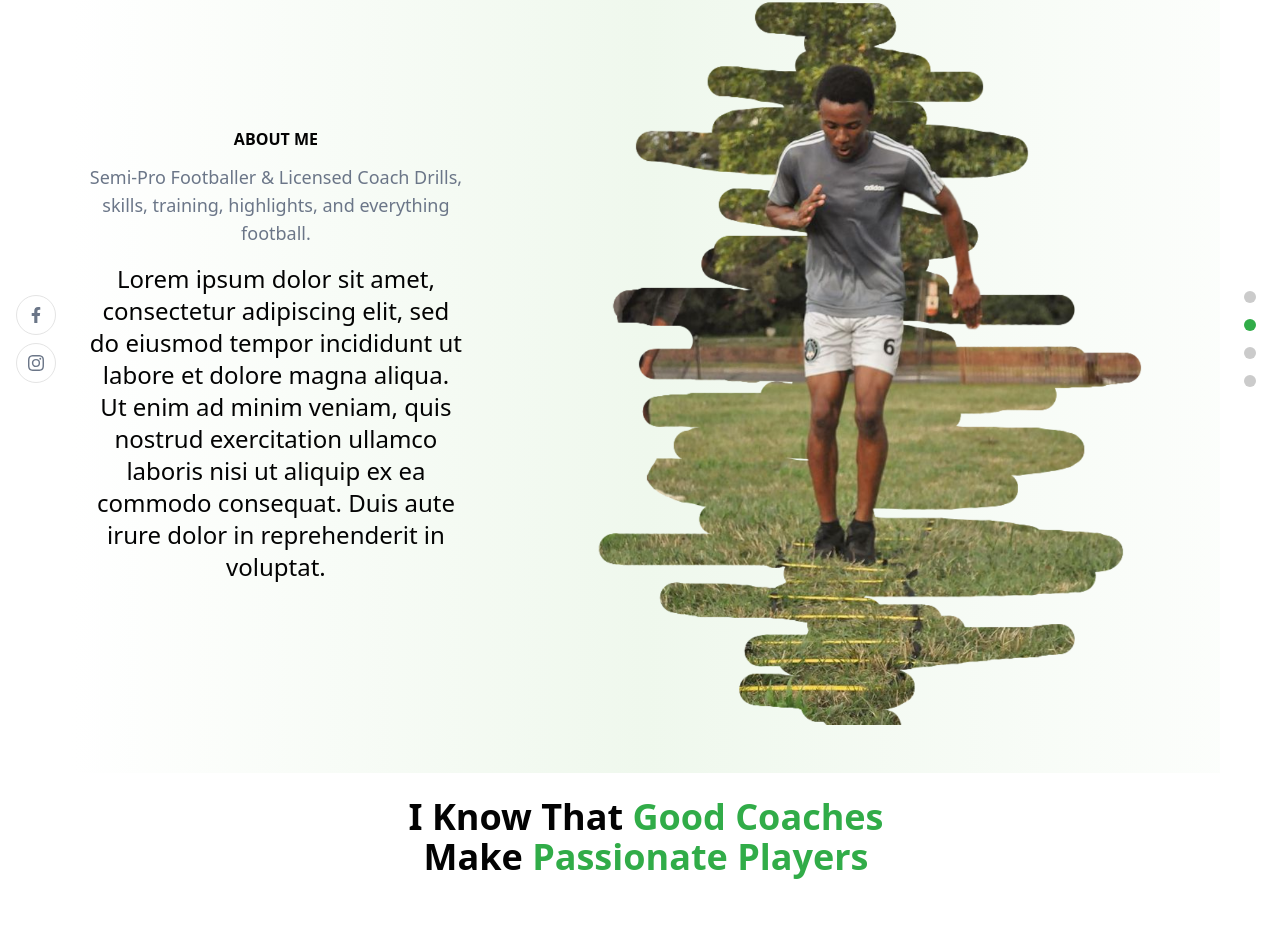
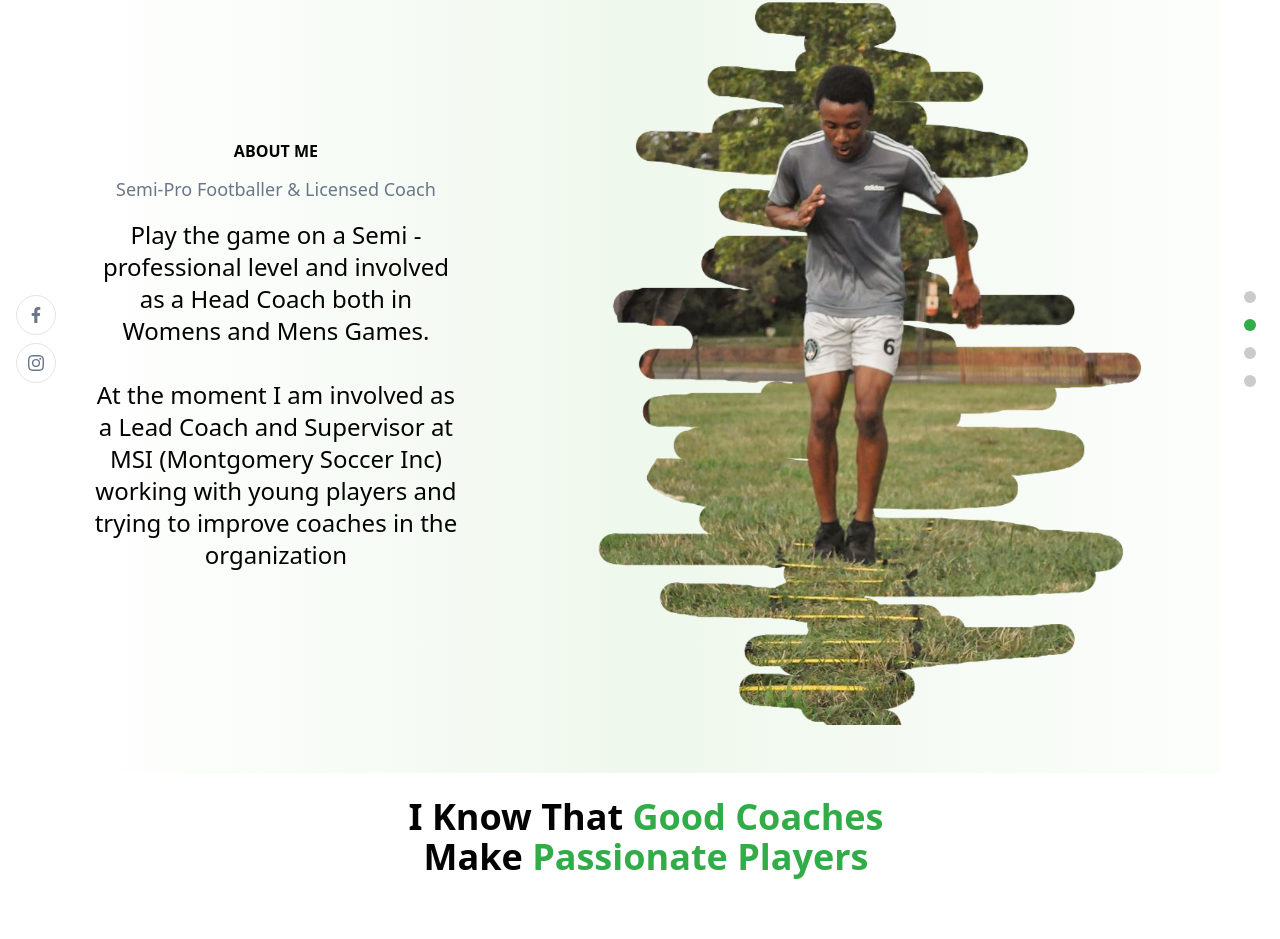
Before and after one commit to Divici/footpauler, a React (Create React App) app: page / in a window 1280 px wide. Shown: the part 879-1818 px from the top of the page. Built offline with nearby package versions, Linux system fonts and the light colour scheme.

Commit message:
feature-About-Finished Section.

```diff
--- a/src/containers/About.js
+++ b/src/containers/About.js
@@ -12,8 +12,9 @@ const About = () => {
       >
         <div className='w-full lg:w-3/5'>
           <h2 className="bold-text text-center mt-4 uppercase">About Me</h2>
-          <p className="p-text px-4 text-center text-base ml:text-lg mt-3">Semi-Pro Footballer & Licensed Coach Drills, skills, training, highlights, and everything football.</p>
-          <p className='p-text p-4 text-center text-black'>Lorem ipsum dolor sit amet, consectetur adipiscing elit, sed do eiusmod tempor incididunt ut labore et dolore magna aliqua. Ut enim ad minim veniam, quis nostrud exercitation ullamco laboris nisi ut aliquip ex ea commodo consequat. Duis aute irure dolor in reprehenderit in voluptat.</p>
+          <p className="p-text px-4 text-center text-base ml:text-lg mt-3">Semi-Pro Footballer & Licensed Coach</p>
+          <p className='p-text p-4 text-center text-black'>Play the game on a Semi -professional level and involved as a Head Coach both in Womens and Mens Games.</p>
+          <p className='p-text p-4 text-center text-black'>At the moment I am involved as a Lead Coach and Supervisor at MSI (Montgomery Soccer Inc) working with young players and trying to improve coaches in the organization</p>
         </div>
         <div className=''>
           <img src={images.aboutme} alt='me' className='h-96 ml:h-[450px] lg:h-1/2 object-contain' />
```
